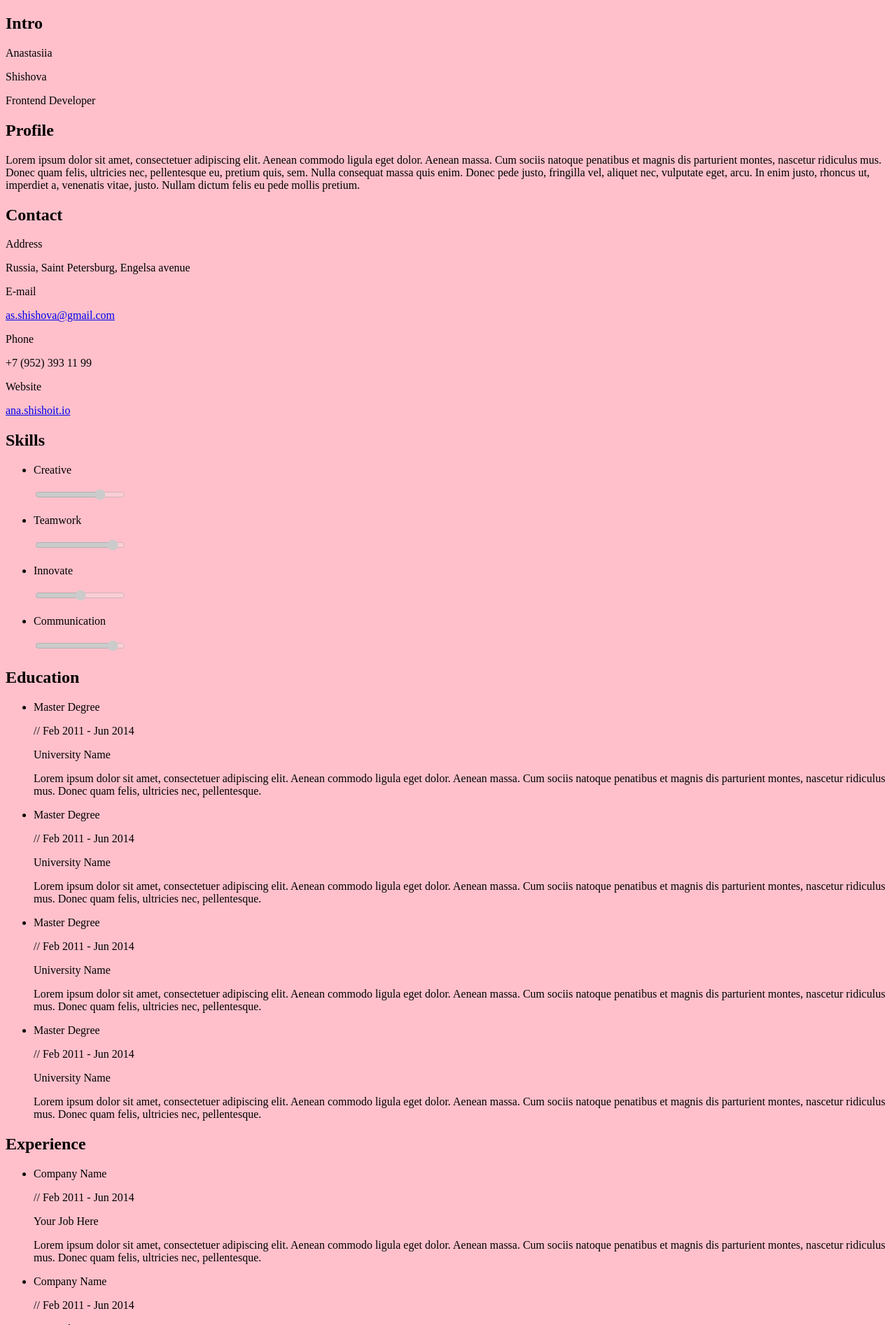
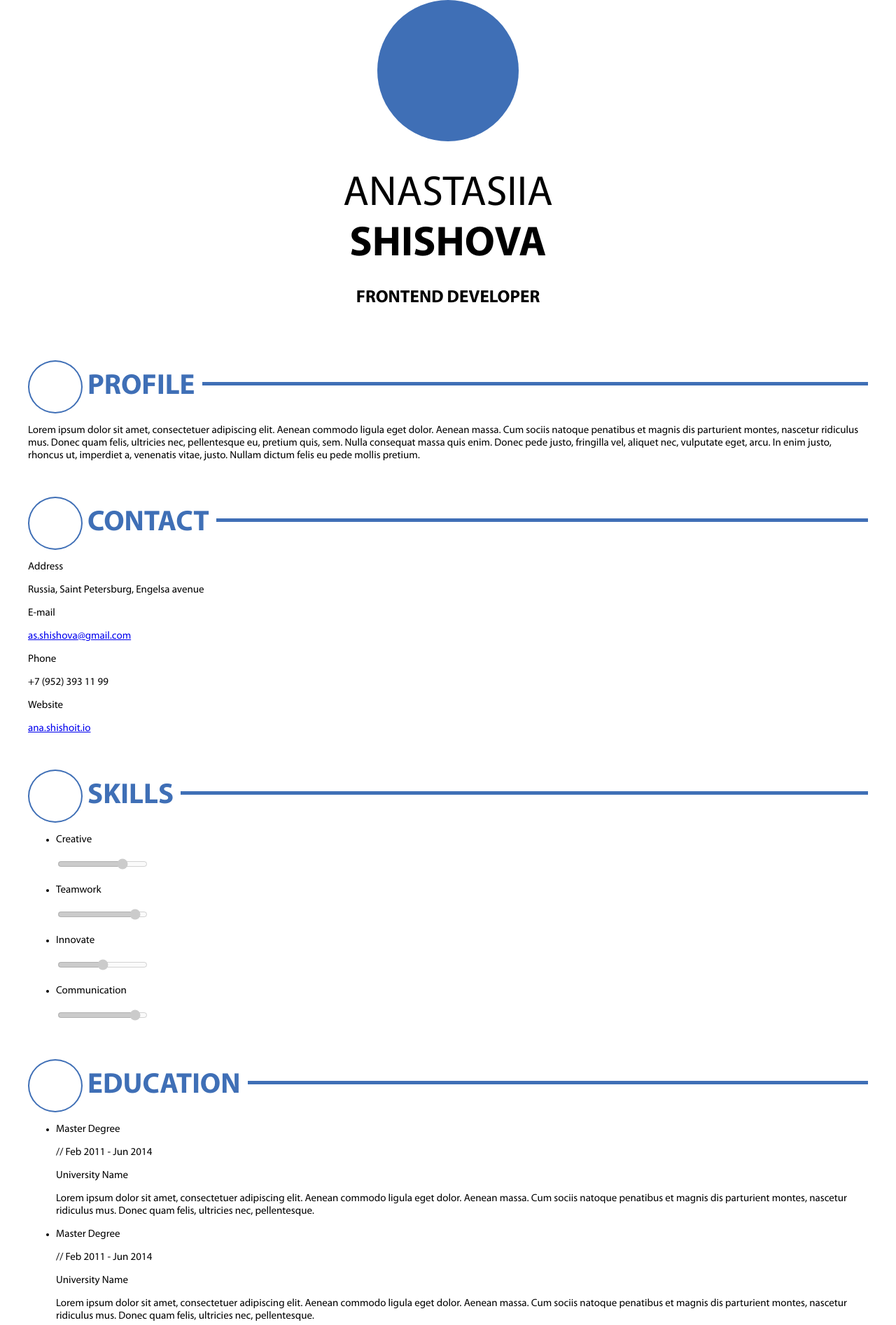
Before and after one commit to mamilla11/cv, a website built with webpack: page src/html/index.pug in a window 1280 px wide. Shown: the top 1894 px of the page at 70% size. Built offline with nearby package versions, Linux system fonts and the light colour scheme.

Commit message:
fonts added, intro and title styles added

```diff
--- a/src/html/index.pug
+++ b/src/html/index.pug
@@ -4,155 +4,156 @@ html
     title CV : Anastasiia Shishova
   body.cv
     main.cv__content
-      .cv__column
-        section.intro
-          h2.visually-hidden Intro
-          p.intro__name Anastasiia
-          p.intro__surname Shishova
-          p.intro__profession Frontend Developer
-        section.profile
-          h2 Profile
-          p
-            | Lorem ipsum dolor sit amet, consectetuer adipiscing elit.
-            | Aenean commodo ligula eget dolor. Aenean massa. Cum sociis
-            | natoque penatibus et magnis dis parturient montes, nascetur
-            | ridiculus mus. Donec quam felis, ultricies nec, pellentesque
-            | eu, pretium quis, sem. Nulla consequat massa quis enim. Donec
-            | pede justo, fringilla vel, aliquet nec, vulputate eget, arcu.
-            | In enim justo, rhoncus ut, imperdiet a, venenatis vitae, justo.
-            | Nullam dictum felis eu pede mollis pretium.
-        section.contact
-          h2 Contact
-          .contact__table
-            .contact__row
-              p.contact__cell.contact__type Address
-              p.contact__cell.contact__value Russia, Saint Petersburg, Engelsa avenue
-            .contact__row
-              p.contact__cell.contact__type E-mail
-              a.contact__cell.contact__value(href="mailto:as.shishova@gmail.com") as.shishova@gmail.com
-            .contact__row
-              p.contact__cell.contact__type Phone
-              p.contact__cell.contact__value +7 (952) 393 11 99
-            .contact__row
-              p.contact__cell.contact__type Website
-              a.contact__cell.contact__value(href="http://ana.shishoit.io") ana.shishoit.io
-        section.skills
-          h2 Skills
-          ul.skills__list
-            li.skills__item
-              p.skills__name Creative
-              input.range.range--dotted.skills__level(type="range", min="0", max="100", value="75", disabled)
-            li.skills__item
-              p.skills__name Teamwork
-              input.range.range--dotted.skills__level(type="range", min="0", max="100", value="91", disabled)
-            li.skills__item
-              p.skills__name Innovate
-              input.range.range--dotted.skills__level(type="range", min="0", max="100", value="50", disabled)
-            li.skills__item
-              p.skills__name Communication
-              input.range.range--dotted.skills__level(type="range", min="0", max="100", value="91", disabled)
-      .cv__column
-        section.education
-          h2 Education
-          ul.list.education__list
-            li.list__item
-              .list__header
-                p.list__header-title Master Degree
-                p.list__header-date // Feb 2011 - Jun 2014
-              .list__content
-                p.list__content-title University Name
-                p.list__content-text
-                  | Lorem ipsum dolor sit amet, consectetuer adipiscing elit.
-                  | Aenean commodo ligula eget dolor. Aenean massa. Cum sociis
-                  | natoque penatibus et magnis dis parturient montes, nascetur
-                  | ridiculus mus. Donec quam felis, ultricies nec, pellentesque.
-            li.list__item
-              .list__header
-                p.list__header-title Master Degree
-                p.list__header-date // Feb 2011 - Jun 2014
-              .list__content
-                p.list__content-title University Name
-                p.list__content-text
-                  | Lorem ipsum dolor sit amet, consectetuer adipiscing elit.
-                  | Aenean commodo ligula eget dolor. Aenean massa. Cum sociis
-                  | natoque penatibus et magnis dis parturient montes, nascetur
-                  | ridiculus mus. Donec quam felis, ultricies nec, pellentesque.
-            li.list__item
-              .list__header
-                p.list__header-title Master Degree
-                p.list__header-date // Feb 2011 - Jun 2014
-              .list__content
-                p.list__content-title University Name
-                p.list__content-text
-                  | Lorem ipsum dolor sit amet, consectetuer adipiscing elit.
-                  | Aenean commodo ligula eget dolor. Aenean massa. Cum sociis
-                  | natoque penatibus et magnis dis parturient montes, nascetur
-                  | ridiculus mus. Donec quam felis, ultricies nec, pellentesque.
-            li.list__item
-              .list__header
-                p.list__header-title Master Degree
-                p.list__header-date // Feb 2011 - Jun 2014
-              .list__content
-                p.list__content-title University Name
-                p.list__content-text
-                  | Lorem ipsum dolor sit amet, consectetuer adipiscing elit.
-                  | Aenean commodo ligula eget dolor. Aenean massa. Cum sociis
-                  | natoque penatibus et magnis dis parturient montes, nascetur
-                  | ridiculus mus. Donec quam felis, ultricies nec, pellentesque.
-        section.experience
-          h2 Experience
-          ul.list.experience__list
-            li.list__item
-              .list__header
-                p.list__header-title Company Name
-                p.list__header-date // Feb 2011 - Jun 2014
-              .list__content
-                p.list__content-title Your Job Here
-                p.list__content-text
-                  | Lorem ipsum dolor sit amet, consectetuer adipiscing elit.
-                  | Aenean commodo ligula eget dolor. Aenean massa. Cum sociis
-                  | natoque penatibus et magnis dis parturient montes, nascetur
-                  | ridiculus mus. Donec quam felis, ultricies nec, pellentesque.
-            li.list__item
-              .list__header
-                p.list__header-title Company Name
-                p.list__header-date // Feb 2011 - Jun 2014
-              .list__content
-                p.list__content-title Your Job Here
-                p.list__content-text
-                  | Lorem ipsum dolor sit amet, consectetuer adipiscing elit.
-                  | Aenean commodo ligula eget dolor. Aenean massa. Cum sociis
-                  | natoque penatibus et magnis dis parturient montes, nascetur
-                  | ridiculus mus. Donec quam felis, ultricies nec, pellentesque.
-            li.list__item
-              .list__header
-                p.list__header-title Company Name
-                p.list__header-date // Feb 2011 - Jun 2014
-              .list__content
-                p.list__content-title Your Job Here
-                p.list__content-text
-                  | Lorem ipsum dolor sit amet, consectetuer adipiscing elit.
-                  | Aenean commodo ligula eget dolor. Aenean massa. Cum sociis
-                  | natoque penatibus et magnis dis parturient montes, nascetur
-                  | ridiculus mus. Donec quam felis, ultricies nec, pellentesque.
-        section.software
-          h2 Software
-          ul.software__list
-            li.software__item
-              p.software__name Photoshop
-              input.range.range--solid.software__proficiency(type="range", min="0", max="100", value="90", disabled)
-            li.skills__item
-              p.software__name Dreamweaver
-              input.range.range--solid.software__proficiency(type="range", min="0", max="100", value="80", disabled)
-            li.skills__item
-              p.software__name Illustrator
-              input.range.range--solid.software__proficiency(type="range", min="0", max="100", value="75", disabled)
-            li.skills__item
-              p.software__name After Effects
-              input.range.range--solid.software__proficiency(type="range", min="0", max="100", value="70", disabled)
-            li.skills__item
-              p.software__name Indesign
-              input.range.range--solid.software__proficiency(type="range", min="0", max="100", value="60", disabled)
-            li.skills__item
-              p.software__name HTML&amp;CSS3
-              input.range.range--solid.software__proficiency(type="range", min="0", max="100", value="90", disabled)
+      .cv__container
+        .cv__column
+          section.cv__section.cv__section--noheader.intro
+            h2.visually-hidden Intro
+            p.intro__name Anastasiia
+            p.intro__surname Shishova
+            p.intro__profession Frontend Developer
+          section.cv__section.profile
+            h2.title Profile
+            p
+              | Lorem ipsum dolor sit amet, consectetuer adipiscing elit.
+              | Aenean commodo ligula eget dolor. Aenean massa. Cum sociis
+              | natoque penatibus et magnis dis parturient montes, nascetur
+              | ridiculus mus. Donec quam felis, ultricies nec, pellentesque
+              | eu, pretium quis, sem. Nulla consequat massa quis enim. Donec
+              | pede justo, fringilla vel, aliquet nec, vulputate eget, arcu.
+              | In enim justo, rhoncus ut, imperdiet a, venenatis vitae, justo.
+              | Nullam dictum felis eu pede mollis pretium.
+          section.cv__section.contact
+            h2.title Contact
+            .contact__table
+              .contact__row
+                p.contact__cell.contact__type Address
+                p.contact__cell.contact__value Russia, Saint Petersburg, Engelsa avenue
+              .contact__row
+                p.contact__cell.contact__type E-mail
+                a.contact__cell.contact__value(href="mailto:as.shishova@gmail.com") as.shishova@gmail.com
+              .contact__row
+                p.contact__cell.contact__type Phone
+                p.contact__cell.contact__value +7 (952) 393 11 99
+              .contact__row
+                p.contact__cell.contact__type Website
+                a.contact__cell.contact__value(href="http://ana.shishoit.io") ana.shishoit.io
+          section.cv__section.skills
+            h2.title Skills
+            ul.skills__list
+              li.skills__item
+                p.skills__name Creative
+                input.range.range--dotted.skills__level(type="range", min="0", max="100", value="75", disabled)
+              li.skills__item
+                p.skills__name Teamwork
+                input.range.range--dotted.skills__level(type="range", min="0", max="100", value="91", disabled)
+              li.skills__item
+                p.skills__name Innovate
+                input.range.range--dotted.skills__level(type="range", min="0", max="100", value="50", disabled)
+              li.skills__item
+                p.skills__name Communication
+                input.range.range--dotted.skills__level(type="range", min="0", max="100", value="91", disabled)
+        .cv__column
+          section.cv__section.education
+            h2.title Education
+            ul.list.education__list
+              li.list__item
+                .list__header
+                  p.list__header-title Master Degree
+                  p.list__header-date // Feb 2011 - Jun 2014
+                .list__content
+                  p.list__content-title University Name
+                  p.list__content-text
+                    | Lorem ipsum dolor sit amet, consectetuer adipiscing elit.
+                    | Aenean commodo ligula eget dolor. Aenean massa. Cum sociis
+                    | natoque penatibus et magnis dis parturient montes, nascetur
+                    | ridiculus mus. Donec quam felis, ultricies nec, pellentesque.
+              li.list__item
+                .list__header
+                  p.list__header-title Master Degree
+                  p.list__header-date // Feb 2011 - Jun 2014
+                .list__content
+                  p.list__content-title University Name
+                  p.list__content-text
+                    | Lorem ipsum dolor sit amet, consectetuer adipiscing elit.
+                    | Aenean commodo ligula eget dolor. Aenean massa. Cum sociis
+                    | natoque penatibus et magnis dis parturient montes, nascetur
+                    | ridiculus mus. Donec quam felis, ultricies nec, pellentesque.
+              li.list__item
+                .list__header
+                  p.list__header-title Master Degree
+                  p.list__header-date // Feb 2011 - Jun 2014
+                .list__content
+                  p.list__content-title University Name
+                  p.list__content-text
+                    | Lorem ipsum dolor sit amet, consectetuer adipiscing elit.
+                    | Aenean commodo ligula eget dolor. Aenean massa. Cum sociis
+                    | natoque penatibus et magnis dis parturient montes, nascetur
+                    | ridiculus mus. Donec quam felis, ultricies nec, pellentesque.
+              li.list__item
+                .list__header
+                  p.list__header-title Master Degree
+                  p.list__header-date // Feb 2011 - Jun 2014
+                .list__content
+                  p.list__content-title University Name
+                  p.list__content-text
+                    | Lorem ipsum dolor sit amet, consectetuer adipiscing elit.
+                    | Aenean commodo ligula eget dolor. Aenean massa. Cum sociis
+                    | natoque penatibus et magnis dis parturient montes, nascetur
+                    | ridiculus mus. Donec quam felis, ultricies nec, pellentesque.
+          section.cv__section.experience
+            h2.title Experience
+            ul.list.experience__list
+              li.list__item
+                .list__header
+                  p.list__header-title Company Name
+                  p.list__header-date // Feb 2011 - Jun 2014
+                .list__content
+                  p.list__content-title Your Job Here
+                  p.list__content-text
+                    | Lorem ipsum dolor sit amet, consectetuer adipiscing elit.
+                    | Aenean commodo ligula eget dolor. Aenean massa. Cum sociis
+                    | natoque penatibus et magnis dis parturient montes, nascetur
+                    | ridiculus mus. Donec quam felis, ultricies nec, pellentesque.
+              li.list__item
+                .list__header
+                  p.list__header-title Company Name
+                  p.list__header-date // Feb 2011 - Jun 2014
+                .list__content
+                  p.list__content-title Your Job Here
+                  p.list__content-text
+                    | Lorem ipsum dolor sit amet, consectetuer adipiscing elit.
+                    | Aenean commodo ligula eget dolor. Aenean massa. Cum sociis
+                    | natoque penatibus et magnis dis parturient montes, nascetur
+                    | ridiculus mus. Donec quam felis, ultricies nec, pellentesque.
+              li.list__item
+                .list__header
+                  p.list__header-title Company Name
+                  p.list__header-date // Feb 2011 - Jun 2014
+                .list__content
+                  p.list__content-title Your Job Here
+                  p.list__content-text
+                    | Lorem ipsum dolor sit amet, consectetuer adipiscing elit.
+                    | Aenean commodo ligula eget dolor. Aenean massa. Cum sociis
+                    | natoque penatibus et magnis dis parturient montes, nascetur
+                    | ridiculus mus. Donec quam felis, ultricies nec, pellentesque.
+          section.cv__section.software
+            h2.title Software
+            ul.software__list
+              li.software__item
+                p.software__name Photoshop
+                input.range.range--solid.software__proficiency(type="range", min="0", max="100", value="90", disabled)
+              li.skills__item
+                p.software__name Dreamweaver
+                input.range.range--solid.software__proficiency(type="range", min="0", max="100", value="80", disabled)
+              li.skills__item
+                p.software__name Illustrator
+                input.range.range--solid.software__proficiency(type="range", min="0", max="100", value="75", disabled)
+              li.skills__item
+                p.software__name After Effects
+                input.range.range--solid.software__proficiency(type="range", min="0", max="100", value="70", disabled)
+              li.skills__item
+                p.software__name Indesign
+                input.range.range--solid.software__proficiency(type="range", min="0", max="100", value="60", disabled)
+              li.skills__item
+                p.software__name HTML&amp;CSS3
+                input.range.range--solid.software__proficiency(type="range", min="0", max="100", value="90", disabled)
--- /dev/null
+++ b/src/scss/cv.scss
@@ -0,0 +1,47 @@
+.cv {
+  margin: 0;
+  padding: 0;
+  font-family: "Myriad Pro", "Arial", sans-serif;
+  font-size: 15px;
+}
+
+.cv__container {
+  min-width: $width-mobile;
+  padding: 60px 20px 42px 20px;
+  margin: 0 auto;
+  box-sizing: border-box;
+
+  @media (min-width: $width-tablet) {
+    padding: 0 40px;
+  }
+
+  @media (min-width: $width-desktop) {
+    display: flex;
+    justify-content: space-between;
+    max-width: $width-desktop;
+    padding: 100px 60px 62px 60px;
+  }
+}
+
+.cv__column {
+  @media (min-width: $width-desktop) {
+    &:first-child {
+      width: 35%;
+      flex-shrink: 0;
+    }
+
+    &:last-child {
+      width: 58%;
+    }
+  }
+}
+
+.cv__section {
+  margin: 0 0 80px 0;
+  padding: 0;
+  border-top: 5px solid $color-blue;
+
+  &--noheader {
+    border-top: none;
+  }
+}
--- /dev/null
+++ b/src/scss/fonts.scss
@@ -0,0 +1,23 @@
+@charset "UTF-8";
+
+@font-face {
+  font-family: "Myriad Pro";
+  font-style: normal;
+  font-weight: 400;
+  src: local("Myriad Pro Regular"),
+    url("../fonts/myriad_pro_regular.woff") format("woff"),
+    url("../fonts/myriad_pro_regular.ttf") format("opentype"),
+    url("../fonts/myriad_pro_regular.svg") format("svg");
+  font-display: swap;
+}
+
+@font-face {
+  font-family: "Myriad Pro";
+  font-style: normal;
+  font-weight: 600;
+  src: local("Myriad Pro Bold"),
+    url("../fonts/myriad_pro_bold.woff") format("woff"),
+    url("../fonts/myriad_pro_bold.ttf") format("opentype"),
+    url("../fonts/myriad_pro_bold.svg") format("svg");
+  font-display: swap;
+}
--- /dev/null
+++ b/src/scss/intro.scss
@@ -0,0 +1,36 @@
+.intro {
+  display: flex;
+  position: relative;
+  flex-direction: column;
+  align-items: center;
+  text-transform: uppercase;
+  padding-top: 242px;
+
+  &::before {
+    position: absolute;
+    top: 0;
+    left: 50%;
+    transform: translateX(-50%);
+    content: "";
+    width: 202px;
+    height: 202px;
+    background-color: $color-blue;
+    border-radius: 50%;
+  }
+}
+
+.intro__name {
+  font-size: 60px;
+  margin: 0;
+}
+
+.intro__surname {
+  font-size: 60px;
+  margin: 0;
+  font-weight: bold;
+}
+
+.intro__profession {
+  font-size: 25px;
+  font-weight: bold;
+}
--- a/src/scss/style.scss
+++ b/src/scss/style.scss
@@ -1,5 +1,6 @@
-$bg-color: pink;
-
-body {
-  background: $bg-color;
-}
+@import "fonts.scss";
+@import "visually-hidden.scss";
+@import "vars.scss";
+@import "cv.scss";
+@import "title.scss";
+@import "intro.scss";
--- /dev/null
+++ b/src/scss/title.scss
@@ -0,0 +1,32 @@
+.title {
+  position: relative;
+  display: inline-block;
+  font-size: 30px;
+  text-transform: uppercase;
+  color: $color-blue;
+  padding: 0 10px 0 62px;
+  margin: -70px 0 15px 0;
+  background-color: $color-white;
+
+  &::before {
+    position: absolute;
+    top: 50%;
+    left: 0;
+    transform: translateY(-50%);
+    width: 54px;
+    height: 52px;
+    content: "";
+    border: 2px solid $color-blue;
+    border-radius: 50%;
+  }
+
+  @media (min-width: $width-tablet) {
+    font-size: 41px;
+    padding: 0 10px 0 85px;
+
+    &::before {
+      width: 74px;
+      height: 72px;
+    }
+  }
+}
--- /dev/null
+++ b/src/scss/vars.scss
@@ -0,0 +1,6 @@
+$width-desktop: 1500px;
+$width-tablet: 768px;
+$width-mobile: 320px;
+
+$color-blue: #3f6fb6;
+$color-white: #ffffff;
--- /dev/null
+++ b/src/scss/visually-hidden.scss
@@ -0,0 +1,12 @@
+.visually-hidden {
+  position: absolute;
+
+  width: 1px;
+  height: 1px;
+  margin: -1px;
+  padding: 0;
+
+  border: 0;
+
+  clip: rect(0 0 0 0);
+}
```
Also changed, not shown: src/fonts/myriad_pro_bold.ttf (added), src/fonts/myriad_pro_bold.woff (added), src/fonts/myriad_pro_regular.ttf (added), src/fonts/myriad_pro_regular.woff (added), 2 other files.
